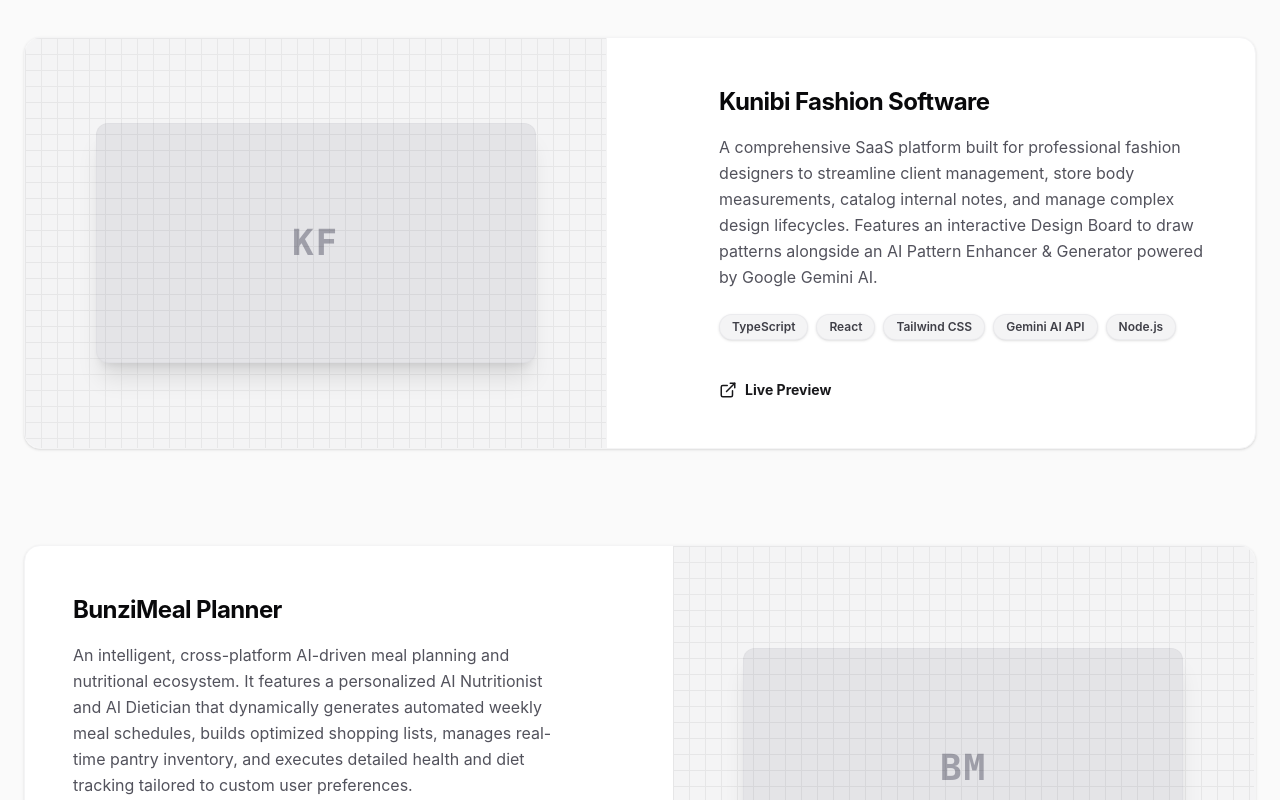
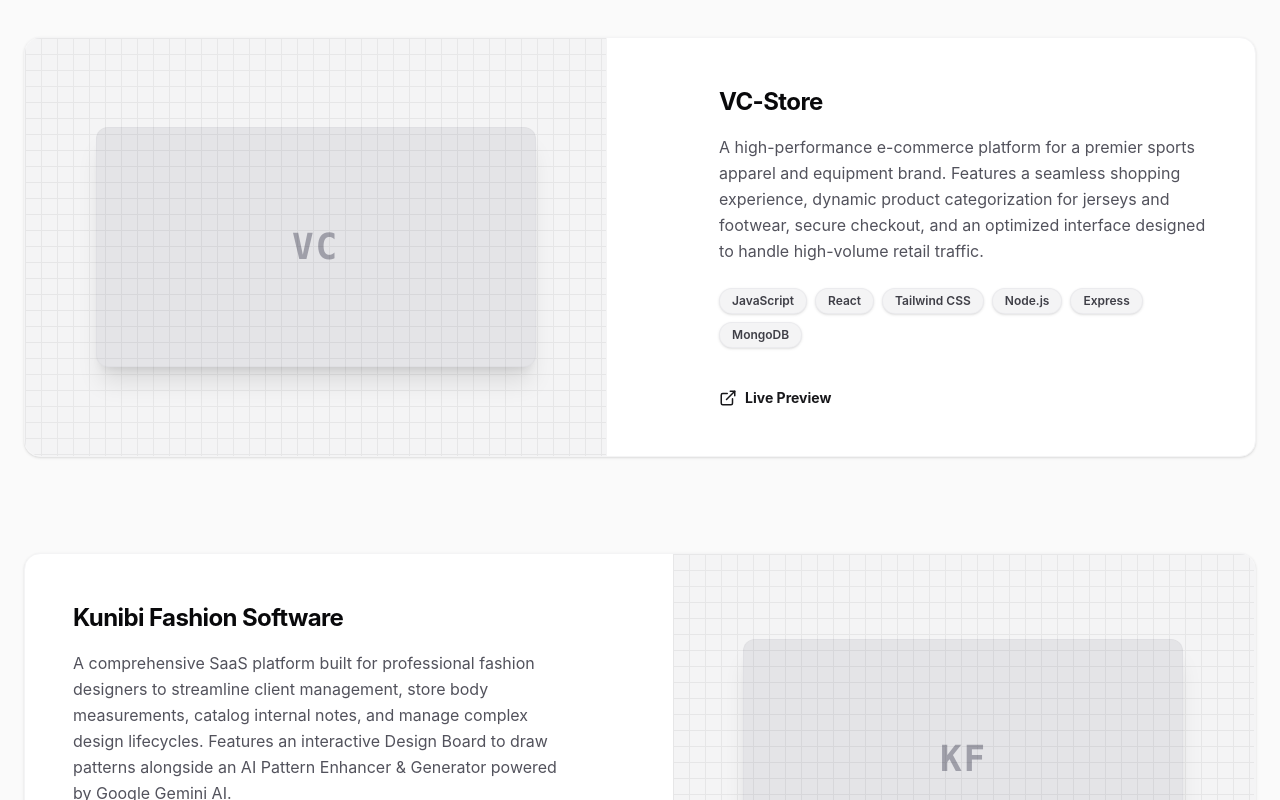
Before and after one commit to PeaceOloruntoba/peace.codes, a React (Vite) app: page / in a window 1280 px wide. Shown: the part 5500-6300 px from the top of the page. Built offline with nearby package versions, Linux system fonts and the light colour scheme.

Commit message:
vcstore...

```diff
--- a/src/data/projects.ts
+++ b/src/data/projects.ts
@@ -13,6 +13,22 @@ export interface ProjectItem {
 export const projectsData: ProjectItem[] = [
   {
     id: 1,
+    title: "VC-Store",
+    description:
+      "A high-performance e-commerce platform for a premier sports apparel and equipment brand. Features a seamless shopping experience, dynamic product categorization for jerseys and footwear, secure checkout, and an optimized interface designed to handle high-volume retail traffic.",
+    techStack: [
+      "JavaScript",
+      "React",
+      "Tailwind CSS",
+      "Node.js",
+      "Express",
+      "MongoDB",
+    ],
+    liveUrl: "https://shopfromvcstore.com",
+    imageFallback: "VC",
+  },
+  {
+    id: 2,
     title: "Kunibi Fashion Software",
     description:
       "A comprehensive SaaS platform built for professional fashion designers to streamline client management, store body measurements, catalog internal notes, and manage complex design lifecycles. Features an interactive Design Board to draw patterns alongside an AI Pattern Enhancer & Generator powered by Google Gemini AI.",
@@ -27,7 +43,7 @@ export const projectsData: ProjectItem[] = [
     imageFallback: "KF",
   },
   {
-    id: 2,
+    id: 3,
     title: "BunziMeal Planner",
     description:
       "An intelligent, cross-platform AI-driven meal planning and nutritional ecosystem. It features a personalized AI Nutritionist and AI Dietician that dynamically generates automated weekly meal schedules, builds optimized shopping lists, manages real-time pantry inventory, and executes detailed health and diet tracking tailored to custom user preferences.",
@@ -43,7 +59,7 @@ export const projectsData: ProjectItem[] = [
     imageFallback: "BM",
   },
   {
-    id: 3,
+    id: 4,
     title: "Nikita Restaurant AI",
     description:
       "A highly scalable, cross-platform enterprise application built for the hospitality industry. It empowers independent restaurants to maximize commercial growth by deploying custom-trained, localized AI systems backed by a highly performance-optimized backend infrastructure to automate personalized guest interactions.",
@@ -59,7 +75,7 @@ export const projectsData: ProjectItem[] = [
     imageFallback: "NR",
   },
   {
-    id: 4,
+    id: 5,
     title: "MyFarmSight",
     description:
       "A robust, production-ready agricultural supply chain ecosystem built completely from scratch and successfully deployed to production. This comprehensive platform consists of full-scale web modules linked seamlessly with native Android and iOS mobile applications published on the Google Play Store and Apple App Store.",
@@ -75,7 +91,7 @@ export const projectsData: ProjectItem[] = [
     imageFallback: "MF",
   },
   {
-    id: 5,
+    id: 6,
     title: "Nigeria States Free API",
     description:
       "An open-source developer tool providing a public, highly performant REST API to fetch comprehensive geographical information about Nigeria, including all states and their respective Local Government Areas (LGAs). Currently scaling the core datasets to safely map out population indices, total landmass calculations, and regional socio-political data points.",
@@ -85,7 +101,7 @@ export const projectsData: ProjectItem[] = [
     imageFallback: "NG",
   },
   {
-    id: 6,
+    id: 7,
     title: "Esther Ekoko Portfolio",
     description:
       "A premium, lightning-fast digital portfolio website designed and optimized for modern web presence. Built leveraging advanced Next.js server architectural patterns and utility-first Tailwind CSS classes, backed by comprehensive programmatic Search Engine Optimization (SEO) mapping for pristine discoverability.",
```
